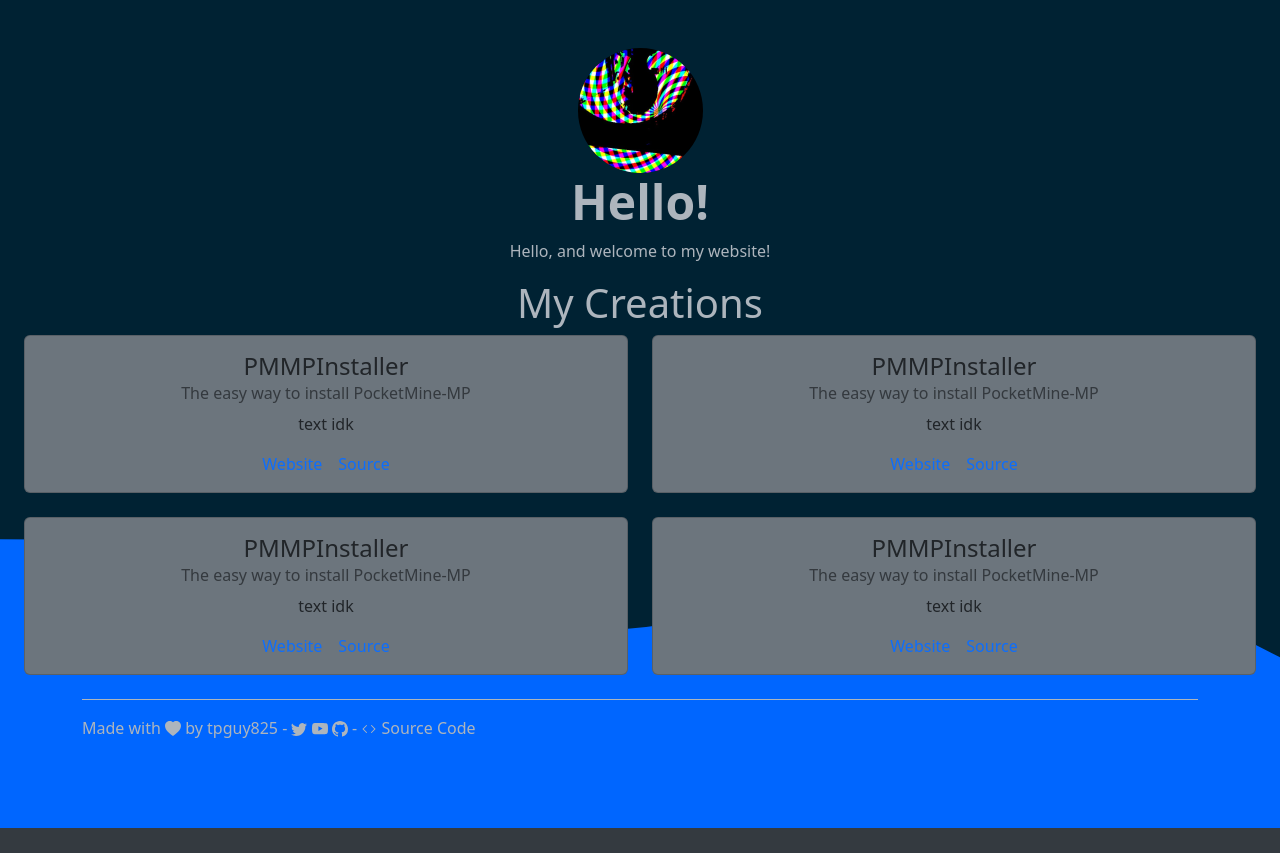
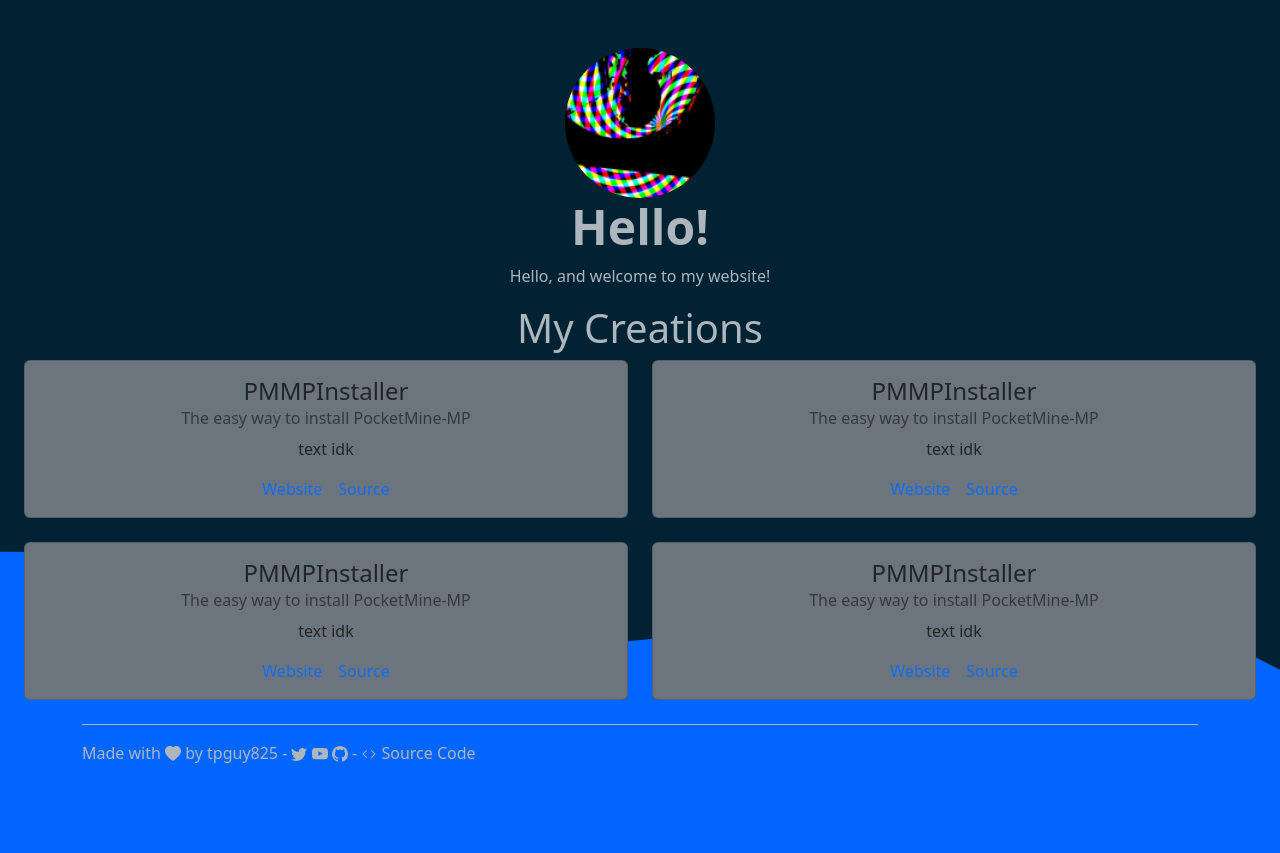
Before and after one commit to tpguy825/react-website, a React (Vite) app: page / in a window 1280 px wide. Before the commit the page ends 828 px from the top, so only its background shows below. Built offline with nearby package versions, Linux system fonts and the light colour scheme.

Commit message:
Update Hero.tsx

```diff
--- a/src/Hero.tsx
+++ b/src/Hero.tsx
@@ -8,7 +8,7 @@
 function Hero() {
 	return (
 		<div>
-			<img alt="My logo" className="rounded-circle" src={Icon} />
+			<img width="150px" height="150px" alt="My logo" className="rounded-circle" src={Icon} />
 			<h1 className="display-5 fw-bold">Hello!</h1>
 			<p>Hello, and welcome to my website!</p>
 		</div>
```
